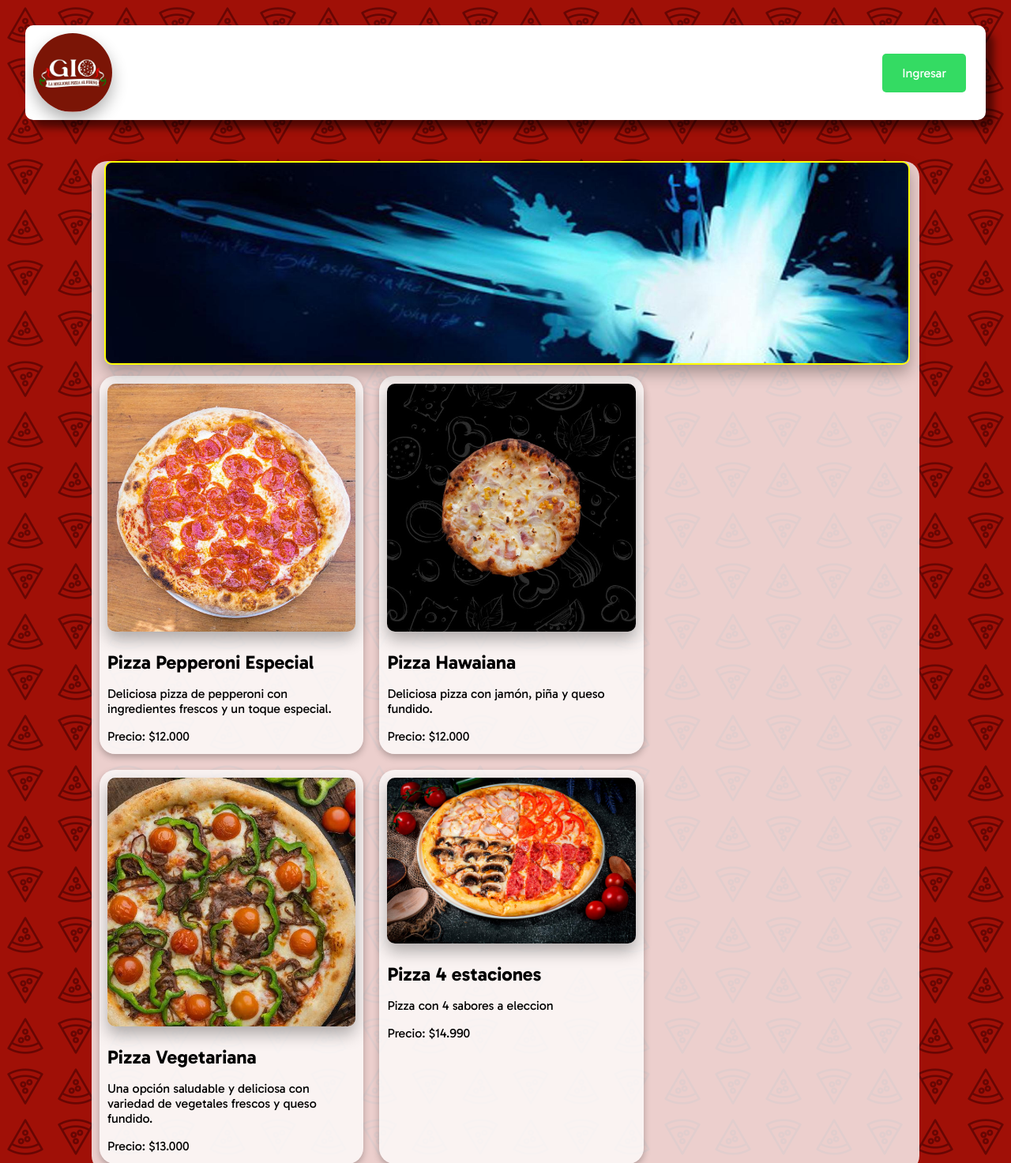
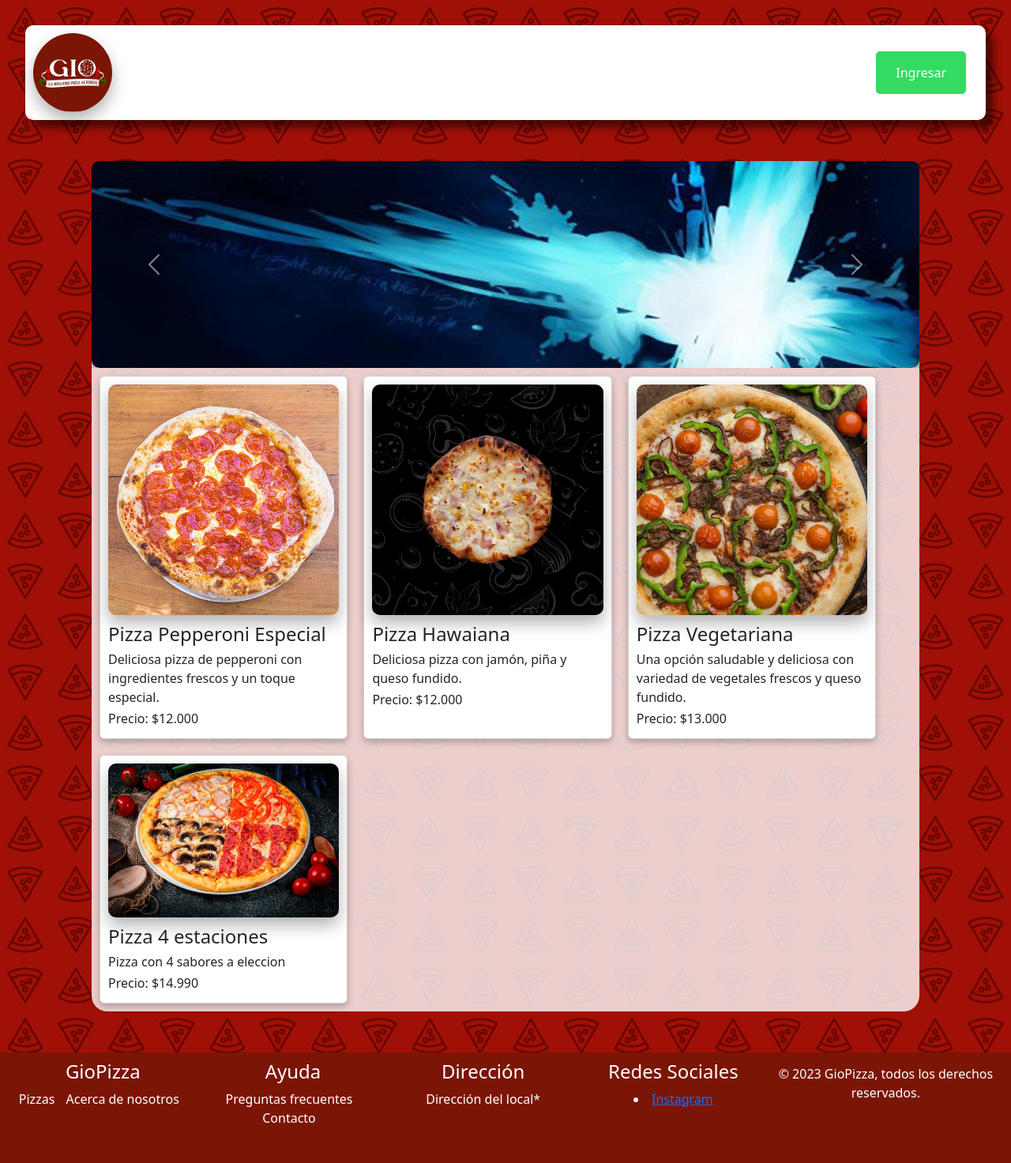
Before and after one commit to AxelRiffo/Proyecto_apt_ecommerce, a Django app: page / in a window 1280 px wide. Shown: the top 1473 px of the page at 79% size. Run offline with Django 4.2, Linux system fonts and the light colour scheme; data comes from the database, SQL or seed files in the repository; both versions use the stored data as it was after the commit.

Commit message:
Carrusel mejorado

```diff
--- a/ecommerce/ecommerce/static/css/main.css
+++ b/ecommerce/ecommerce/static/css/main.css
@@ -8,6 +8,7 @@ body {
     margin: 0;
     font-family: 'Gabarito', monospace;
 }
+
 
 
 
--- a/ecommerce/store/templates/store/store.html
+++ b/ecommerce/store/templates/store/store.html
@@ -2,22 +2,29 @@
 {% load static %}
 {% block content %}
 <link rel="stylesheet" type="text/css" href="{% static 'css/store.css' %}">
-
+<link href="https://cdn.jsdelivr.net/npm/bootstrap@5.3.2/dist/css/bootstrap.min.css" rel="stylesheet" integrity="sha384-T3c6CoIi6uLrA9TneNEoa7RxnatzjcDSCmG1MXxSR1GAsXEV/Dwwykc2MPK8M2HN" crossorigin="anonymous">
 <div class="body">
-    <div class="carousel-container">
-        <div class="carousel-slide">
-            <img src="{% static 'img/carousel1.jpg' %}" alt="Imagen 1" >
+    <div id="carouselExampleAutoplaying" class="carousel slide" data-bs-ride="carousel">
+        <div class="carousel-inner">
+          <div class="carousel-item active">
+            <img src="{% static 'img/carousel1.jpg' %}" class="d-block w-100" alt="...">
+          </div>
+          <div class="carousel-item">
+            <img src="{% static 'img/carousel2.jpg' %}" class="d-block w-100" alt="...">
+          </div>
+          <div class="carousel-item">
+            <img src="{% static 'img/carousel3.jpg' %}" class="d-block w-100" alt="...">
+          </div>
         </div>
-        <div class="carousel-slide">
-            <img src="{% static 'img/carousel2.jpg' %}" alt="Imagen 2" >
-        </div>
-        <div class="carousel-slide">
-            <img src="{% static 'img/carousel3.jpg' %}" alt="Imagen 3" >
-        </div>
-        <div class="carousel-slide">
-            <img src="{% static 'img/carousel4.jpg' %}" alt="Imagen 4" >
-        </div>
-    </div>
+        <button class="carousel-control-prev" type="button" data-bs-target="#carouselExampleAutoplaying" data-bs-slide="prev">
+          <span class="carousel-control-prev-icon" aria-hidden="true"></span>
+          <span class="visually-hidden">Previous</span>
+        </button>
+        <button class="carousel-control-next" type="button" data-bs-target="#carouselExampleAutoplaying" data-bs-slide="next">
+          <span class="carousel-control-next-icon" aria-hidden="true"></span>
+          <span class="visually-hidden">Next</span>
+        </button>
+      </div>
 
 
     <div class="product-cards">
@@ -35,5 +42,5 @@
 </div>
 
 <script src="{% static 'js/carousel.js' %}"></script>
-
+<script src="https://cdn.jsdelivr.net/npm/bootstrap@5.3.2/dist/js/bootstrap.bundle.min.js" integrity="sha384-C6RzsynM9kWDrMNeT87bh95OGNyZPhcTNXj1NW7RuBCsyN/o0jlpcV8Qyq46cDfL" crossorigin="anonymous"></script>
 {% endblock %}
```
Also changed, not shown: ecommerce/db.sqlite3, ecommerce/ecommerce/static/img/carousel2.jpg (renamed from ecommerce/ecommerce/static/img/carousel2.jpeg).
